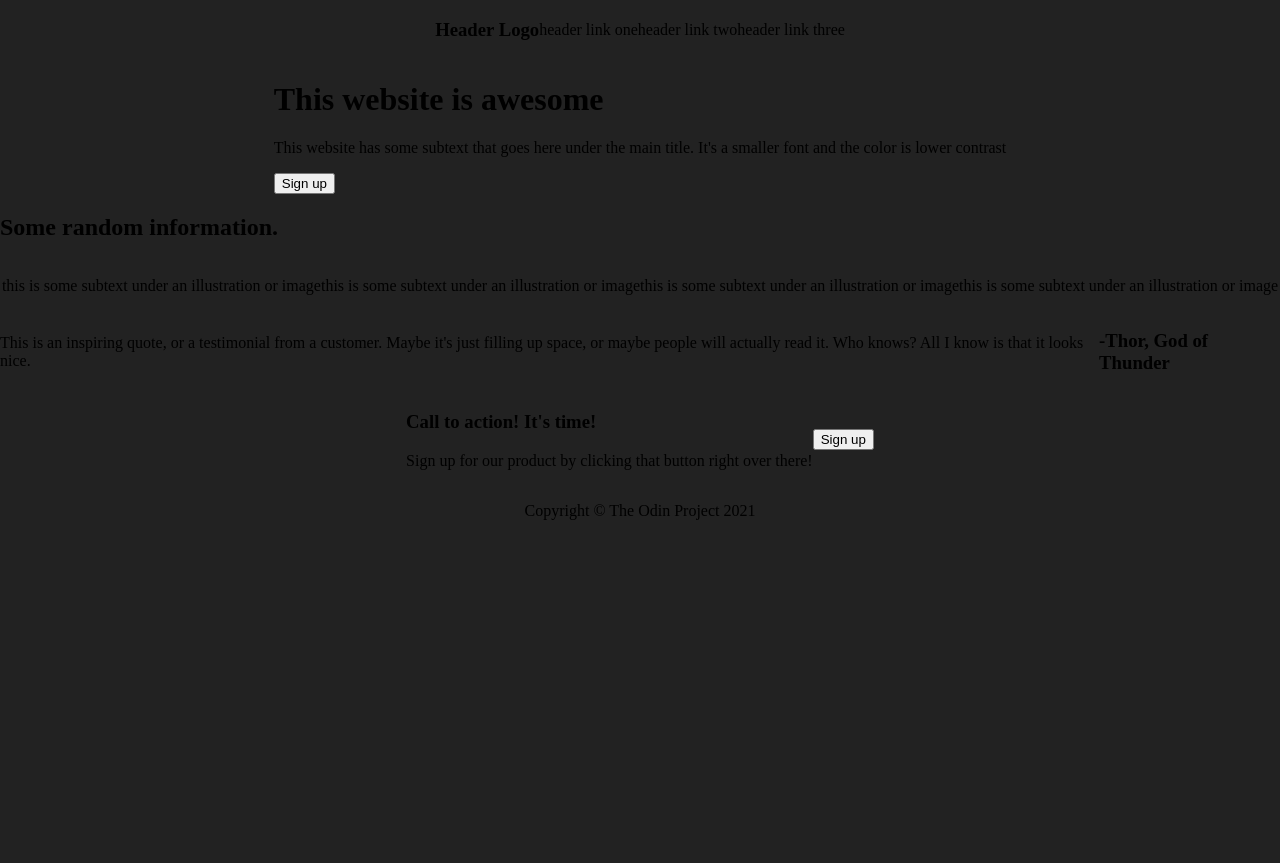
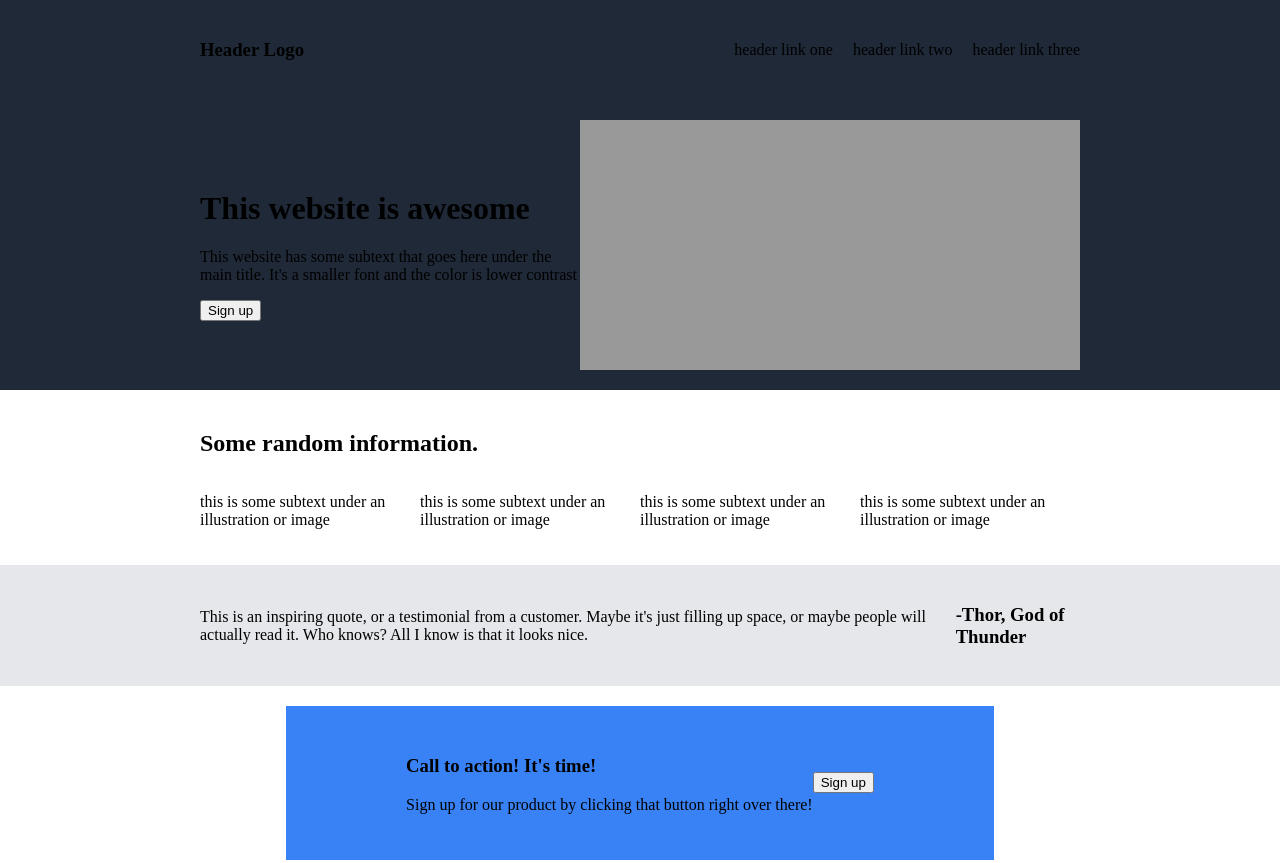
Before and after one commit to robot808/landing-page, a plain HTML site: page index.html in a window 1280 px wide. Shown: the top 863 px of the page. Before the commit the page ends 800 px from the top, so only its background shows below. Drawn offline with Linux system fonts and the light colour scheme.

Commit message:
Add additional layout styling to style.css

```diff
--- a/style.css
+++ b/style.css
@@ -2,30 +2,77 @@
   box-sizing: border-box;
 }
 
-html {
-  display: flex;
-  justify-content: center;
-  background: #222222;
-}
-
 body {
   min-width: 960px;
-  flex-basis: 1440px;
-  display: flex;
-  flex-direction: column;
-  align-items: stretch;
   padding: 0px;
   margin: 0px;
 }
 
-.header,
-.hero,
-.info-cards,
-.testimonials,
-.call-to-action,
-.cta-banner,
-.footer {
+body > * {
+  min-height: 100px;
+  padding: 20px 200px;
+}
+
+.header {
+  background: #1F2937;
+  display: flex;
+  justify-content: center;
+  align-items: center;
+  gap: 20px;
+}
+
+.header h3 {
+  margin-right: auto;
+}
+
+.hero {
+  background: #1F2937;
   display: flex;
   justify-content: center;
   align-items: center;
 }
+
+.hero-image {
+  background: #999999;
+  min-width: 500px;
+  height: 250px;
+}
+
+.info {
+  background: #FFFFFF;
+}
+
+.info-cards {
+  display: flex;
+  justify-content: center;
+  align-items: center;
+}
+
+.testimonials {
+  background: #E5E7EB;
+  display: flex;
+  justify-content: center;
+  align-items: center;
+}
+
+.call-to-action {
+  background: #FFFFFF;
+  display: flex;
+  justify-content: center;
+  align-items: center;
+}
+
+.cta-banner {
+  background: #3882F6;
+  display: flex;
+  justify-content: center;
+  align-items: center;
+  padding: 30px 120px;
+}
+
+.footer {
+  background: #1F2937;
+  display: flex;
+  justify-content: center;
+  align-items: center;
+}
```
